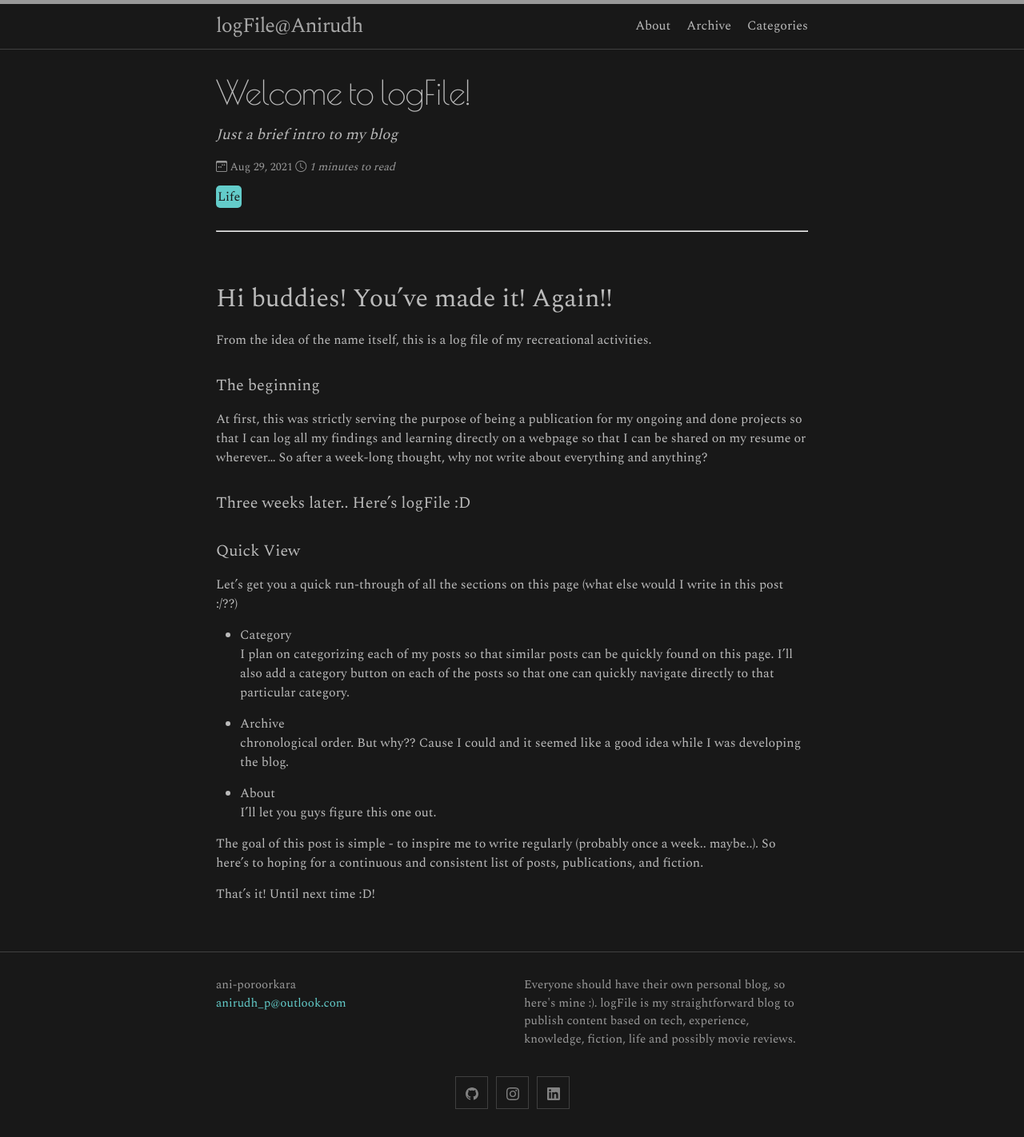
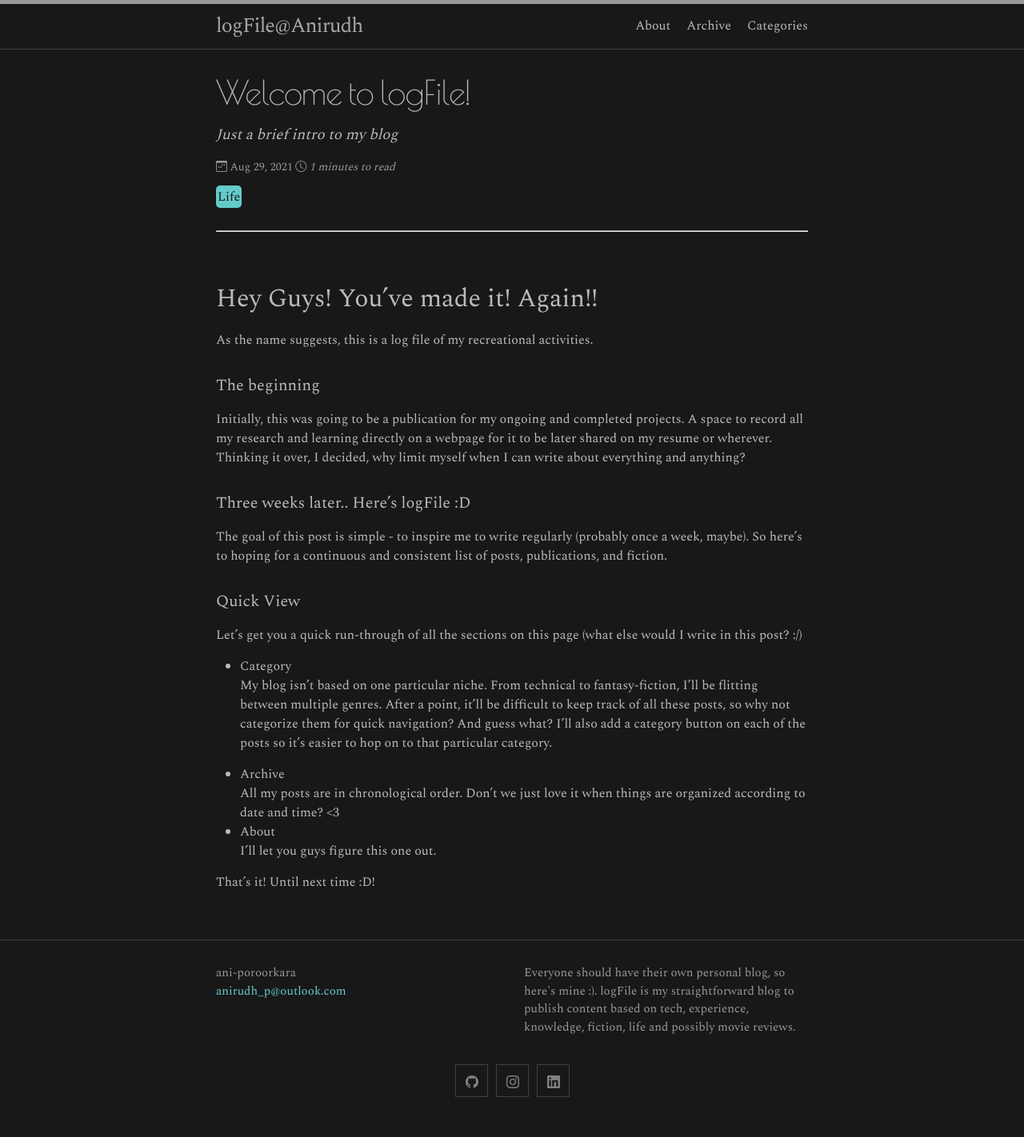
Before and after one commit to ani-poroorkara/blog, a Jekyll site: the page built from _posts/2021-08-29-welcome-to-logfile.md, in a window 1280 px wide. Shown: the whole page at 80% size. Built offline with Jekyll 4.4.1, drawn with Linux system fonts in a browser that asks for light colours.

Commit message:
Update 2021-08-29-welcome-to-logfile.md

```diff
--- a/_posts/2021-08-29-welcome-to-logfile.md
+++ b/_posts/2021-08-29-welcome-to-logfile.md
@@ -5,29 +5,30 @@ categories: Life
 subtitle: Just a brief intro to my blog
 ---
 
-## Hi buddies! You've made it! Again!!
+## Hey Guys! You've made it! Again!!
 
-From the idea of the name itself, this is a log file of my recreational activities.
+As the name suggests, this is a log file of my recreational activities.
 
 #### The beginning
 
-At first, this was strictly serving the purpose of being a publication for my ongoing and done projects so that I can log all my findings and learning directly on a webpage so that I can be shared on my resume or wherever... So after a week-long thought, why not write about everything and anything?
+Initially, this was going to be a publication for my ongoing and completed projects. A space to record all my research and learning directly on a webpage for it to be later shared on my resume or wherever. Thinking it over, I decided, why limit myself when I can write about everything and anything?
 
 #### Three weeks later.. Here's logFile :D
 
+The goal of this post is simple - to inspire me to write regularly (probably once a week, maybe). So here’s to hoping for a continuous and consistent list of posts, publications, and fiction.
+
 #### Quick View
 
-Let’s get you a quick run-through of all the sections on this page (what else would I write in this post :/??)
+Let’s get you a quick run-through of all the sections on this page (what else would I write in this post? :/)
 
 - Category <br>
-    I plan on categorizing each of my posts so that similar posts can be quickly found on this page. I’ll also add a category button on each of the posts so that one can quickly navigate directly to that particular category.
+    My blog isn't based on one particular niche. From technical to fantasy-fiction, I'll be flitting between multiple genres. After a point, it'll be difficult to keep track of all these posts, so why not categorize them for quick navigation? And guess what? I’ll also add a category button on each of the posts so it’s easier to hop on to that particular category.
 
 - Archive <br>
-    chronological order. But why?? Cause I could and it seemed like a good idea while I was developing the blog.
-
+    All my posts are in chronological order. Don’t we just love it when things are organized according to date and time? <3
 - About <br>
     I'll let you guys figure this one out.
 
-The goal of this post is simple - to inspire me to write regularly (probably once a week.. maybe..). So here’s to hoping for a continuous and consistent list of posts, publications, and fiction.
+
 
 That's it! Until next time :D!
```
